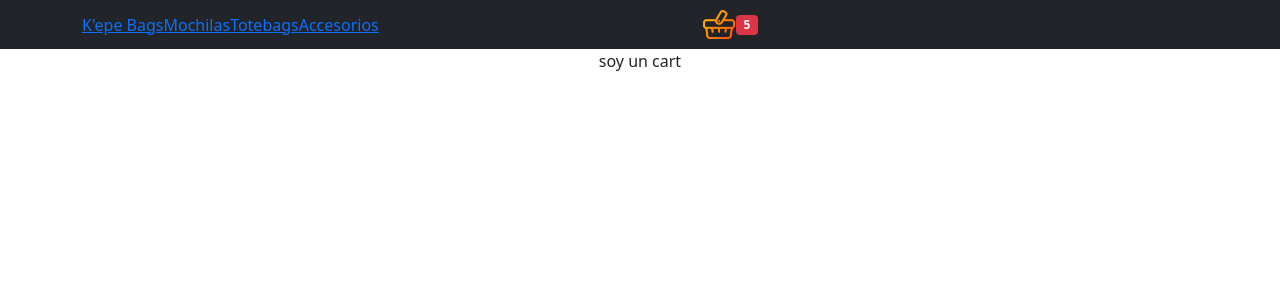
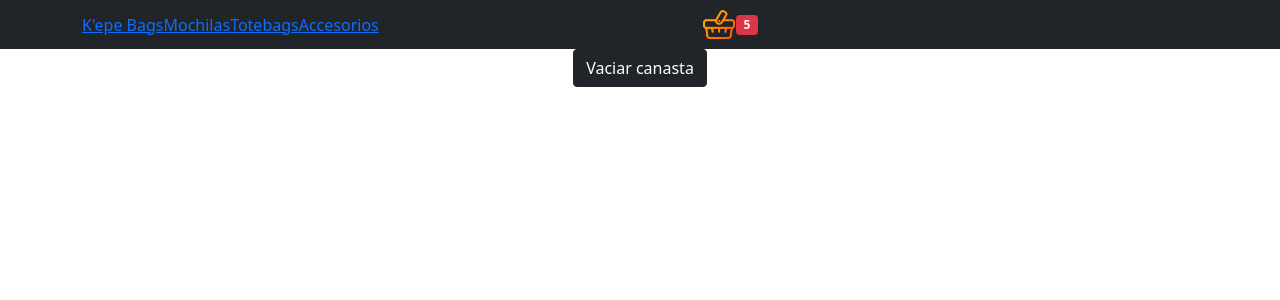
Before and after one commit to pabagui/reactjsv2, a React (Create React App) app: page /cart in a window 1280 px wide. Shown: the top 300 px of the page. Built offline with nearby package versions, Linux system fonts and the light colour scheme.

Commit message:
agregar al carro y vaciarlo

```diff
--- a/src/components/Cart/Cart.jsx
+++ b/src/components/Cart/Cart.jsx
@@ -1,7 +1,15 @@
-import React from 'react';
+
+import { useCartContext } from '../../context/cartContext';
+import Button from 'react-bootstrap/Button'
 
 const Cart = () => {
-  return <div>soy un cart</div>;
+
+  const { cartList, clear } = useCartContext()
+
+  return <div className="container w-50">
+    { cartList.map(producto => <li>{producto.title} {producto.name}, Precio: ${producto.price}, Cantidad: {producto.quantity}</li> ) }
+    <Button variant="dark" onClick={clear}>Vaciar canasta</Button>
+  </div>;
 };
 
 export default Cart;
--- a/src/components/ItemDetail/ItemDetail.jsx
+++ b/src/components/ItemDetail/ItemDetail.jsx
@@ -1,9 +1,10 @@
 import React, { useState } from 'react';
 //import { productos } from '../helpers/productosArray'
+import { Link } from 'react-router-dom';
 import ItemCount from '../ItemCount';
-import { Link } from 'react-router-dom';
 import 'bootstrap/dist/css/bootstrap.min.css'
 import Button from 'react-bootstrap/Button'
+import { useCartContext } from '../../context/cartContext';
 
 
 
@@ -11,12 +12,17 @@ import Button from 'react-bootstrap/Button'
 export const ItemDetail = ({productos}) => {
   const { name, title, stock, price, pictureUrl } = productos
   const [contador, setContador] = useState(0)
+  const { cartList , addItem } = useCartContext()
 
 
   function onAdd(cant) {
     console.log(cant)
+    addItem({...productos, quantity: cant}) //usar en el desafío addItem({item: productos, quantity: cant})
     setContador(cant)
 }
+
+  console.log(cartList)
+
   return (
       <>
             <div className='card w-25 mt-5'>
--- a/src/components/ItemDetailContainer/ItemDetailContainer.jsx
+++ b/src/components/ItemDetailContainer/ItemDetailContainer.jsx
@@ -2,6 +2,7 @@ import React, { useState, useEffect } from 'react';
 //import { useParams } from 'react-router-dom';
 import { getProducts } from '../helpers/mock'
 import { ItemDetail } from '../ItemDetail/ItemDetail'
+//import { productos } from '../helpers/productosArray'
 
 
 export const ItemDetailContainer = () => {
--- /dev/null
+++ b/src/context/cartContext.js
@@ -0,0 +1,34 @@
+import { createContext, useState, useContext } from "react";
+
+const cartContext = createContext([])
+
+export function useCartContext() { return useContext(cartContext)}
+
+const CartContextProvider = ({children}) => {
+    const [cartList, setCartList] = useState([])
+
+    const addItem = (item) => {
+        setCartList([...cartList, item])
+    }
+
+    const removeItem = (item, quantity) => {
+        setCartList([...cartList, item, quantity])
+    }
+
+    const clear = () => {
+        setCartList([])
+    }
+
+    return (
+        <cartContext.Provider
+            value={{
+                cartList,
+                addItem,
+                removeItem,
+                clear}}>
+               {children}
+        </cartContext.Provider>
+    )
+}
+
+export default CartContextProvider
```
Also changed, not shown: src/App.js (+6 -3 lines), src/components/Item.jsx (+0 -26 lines), src/components/ItemList.jsx (+0 -75 lines).
